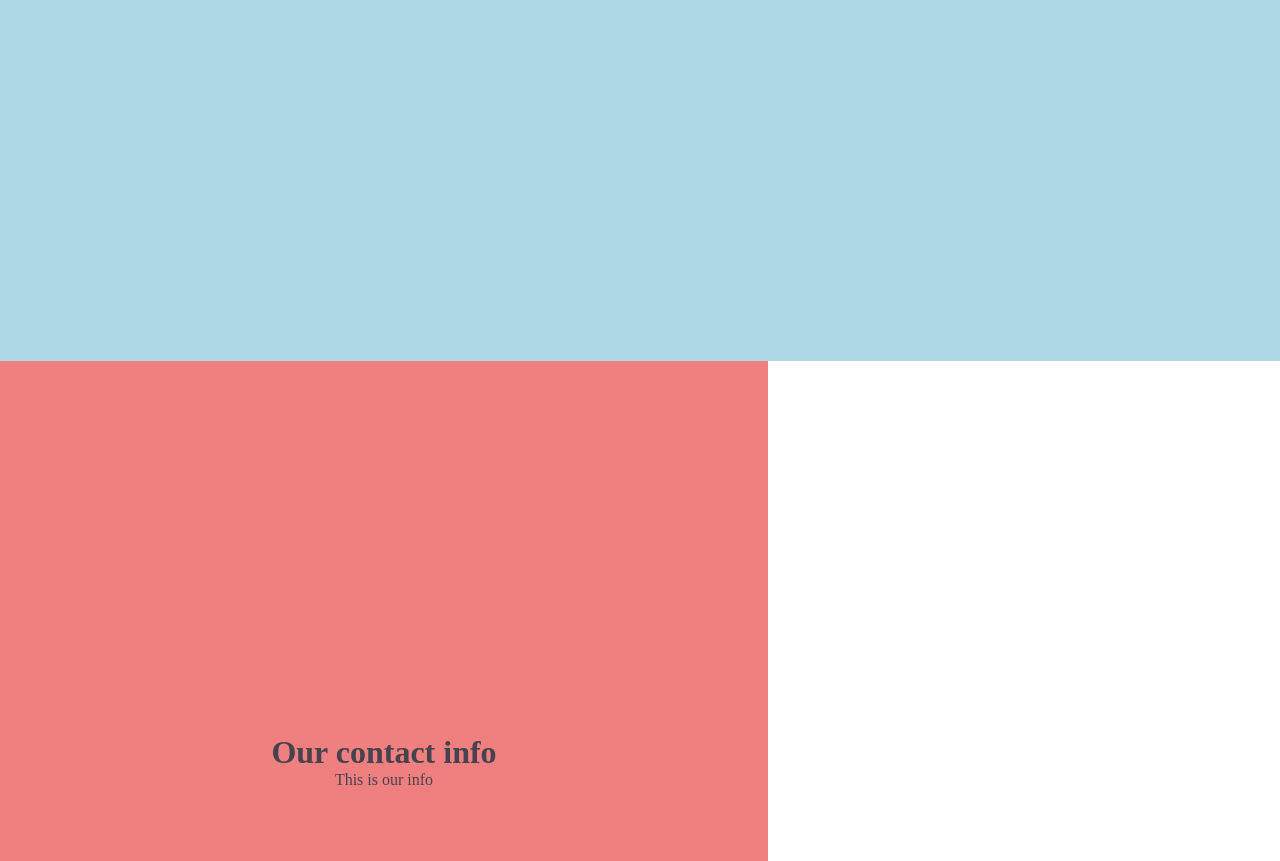
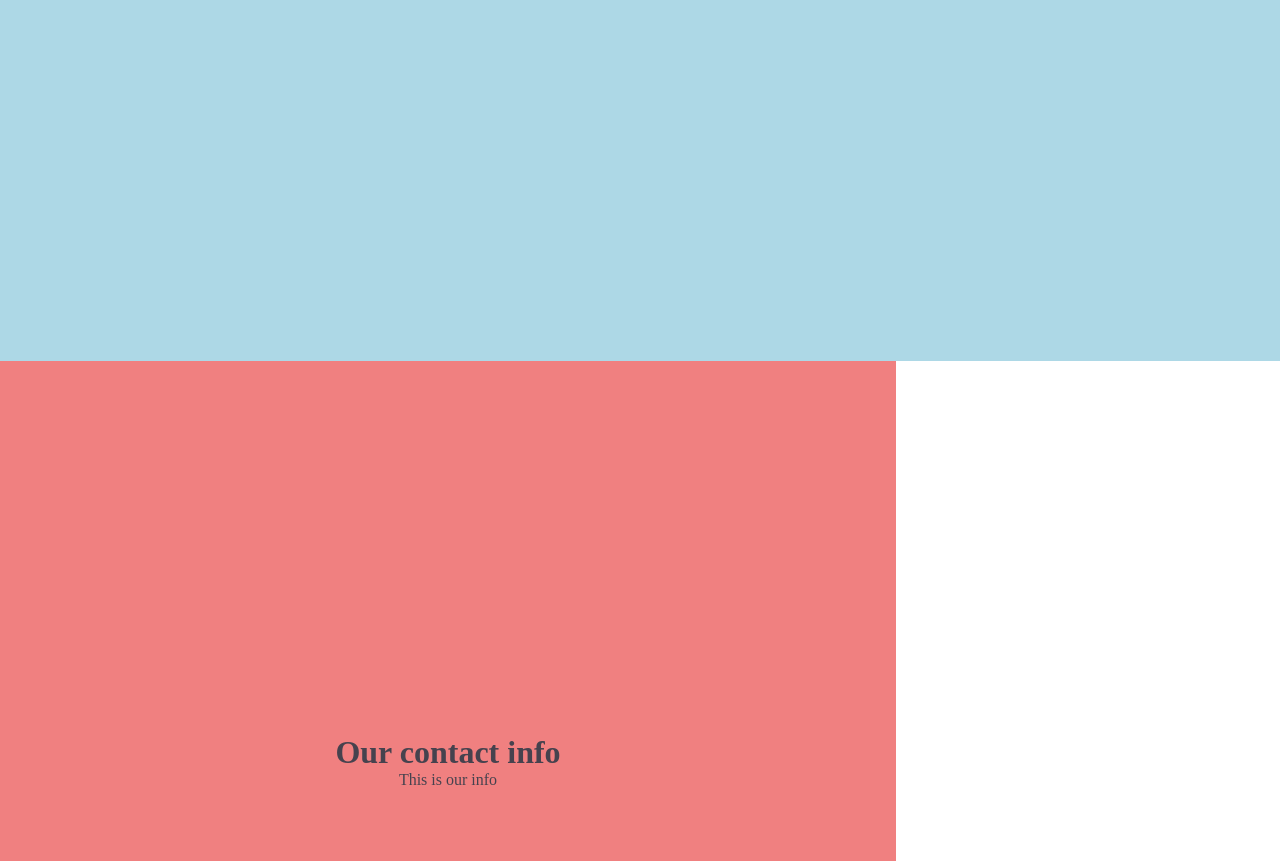
Before and after one commit to theBOSS121/scssExample, a plain HTML site: page index.html in a window 1280 px wide. Shown: the part 439-1300 px from the top of the page. Drawn offline with Linux system fonts and the light colour scheme.

Commit message:
some changes

```diff
--- a/styles/_header.scss
+++ b/styles/_header.scss
@@ -9,18 +9,16 @@
 header {
     // could use row
     @include flexCenter(column, lightblue);
-
     color: $textColor;
     height: 100vh;
-
     button {
         background: $primaryBtn;
         border: none;
         padding: 10px;
         margin: 0px;
-
         &:hover {
             background: red;
+
             &::after {
                 content:' Hello world';
             }
--- a/styles/style.scss
+++ b/styles/style.scss
@@ -6,9 +6,8 @@
     padding: 0;
     overflow-x: hidden;
 }
-
 .contact {
     @extend header;
     background: lightcoral;
-    width: 100% - 40%;
+    width: 100% - 30%;
 }
```
Also changed, not shown: styles/style.css, 1 other file.
